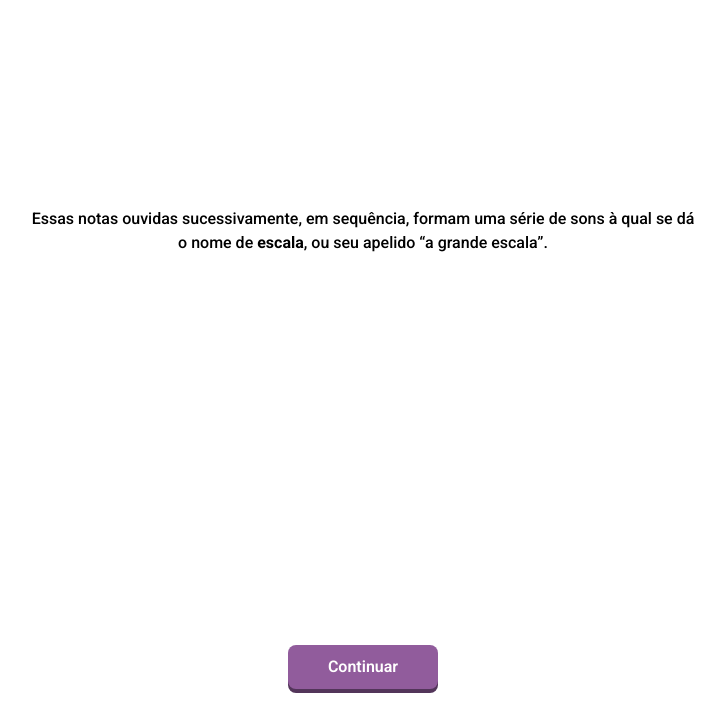
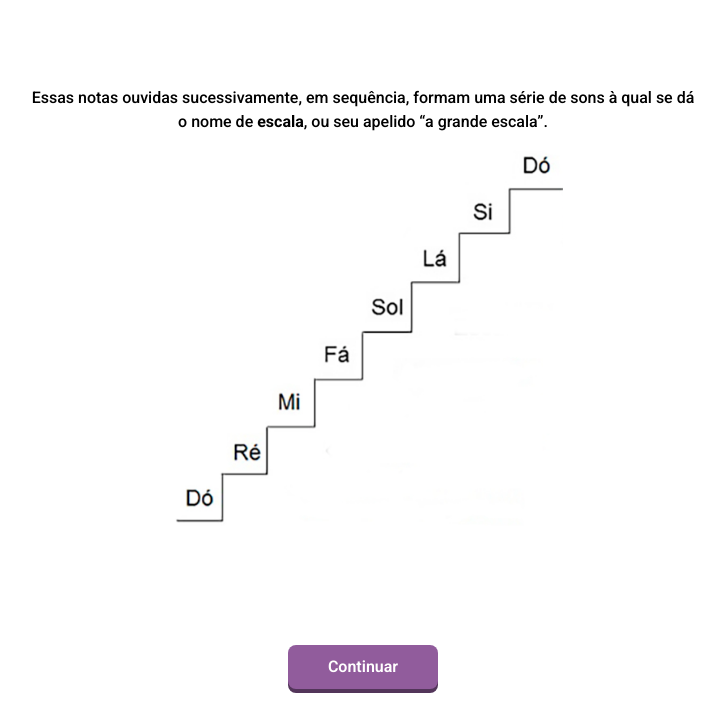
Before and after one commit to PerezSouto/App-TeoriaMusical, a plain HTML site: page App/Bloco2-notas musicais/painel3.html in a window 1280 px wide. Shown: the part 95-800 px from the top of the page, without its empty margins (277-1002 px from the left). Drawn offline with Linux system fonts and the light colour scheme.

Commit message:
img escala

```diff
--- a/App/Bloco2-notas musicais/painel3.html
+++ b/App/Bloco2-notas musicais/painel3.html
@@ -73,6 +73,10 @@ Cores:
             border-radius: 10px;
             padding: 1rem;
         }
+        article p img{
+            width: 60%;
+            max-width: 400px;
+        }
 
         footer {
             font-family: 'Roboto';
@@ -124,6 +128,7 @@ Cores:
     <main>
         <article>
             <p>Essas notas ouvidas sucessivamente, em sequência, formam uma série de sons à qual se dá o nome de <strong>escala</strong>, ou seu apelido “a grande escala”.</p>
+            <p><img src="imagens/escalado.png" alt="imagem da escala DoM"></p>
 
         </article>
 
```
Also changed, not shown: App/Bloco2-notas musicais/painel4.html (+5 -0 lines), App/Bloco2-notas musicais/imagens/escala.png (added), App/Bloco2-notas musicais/imagens/escalado.png (added).
